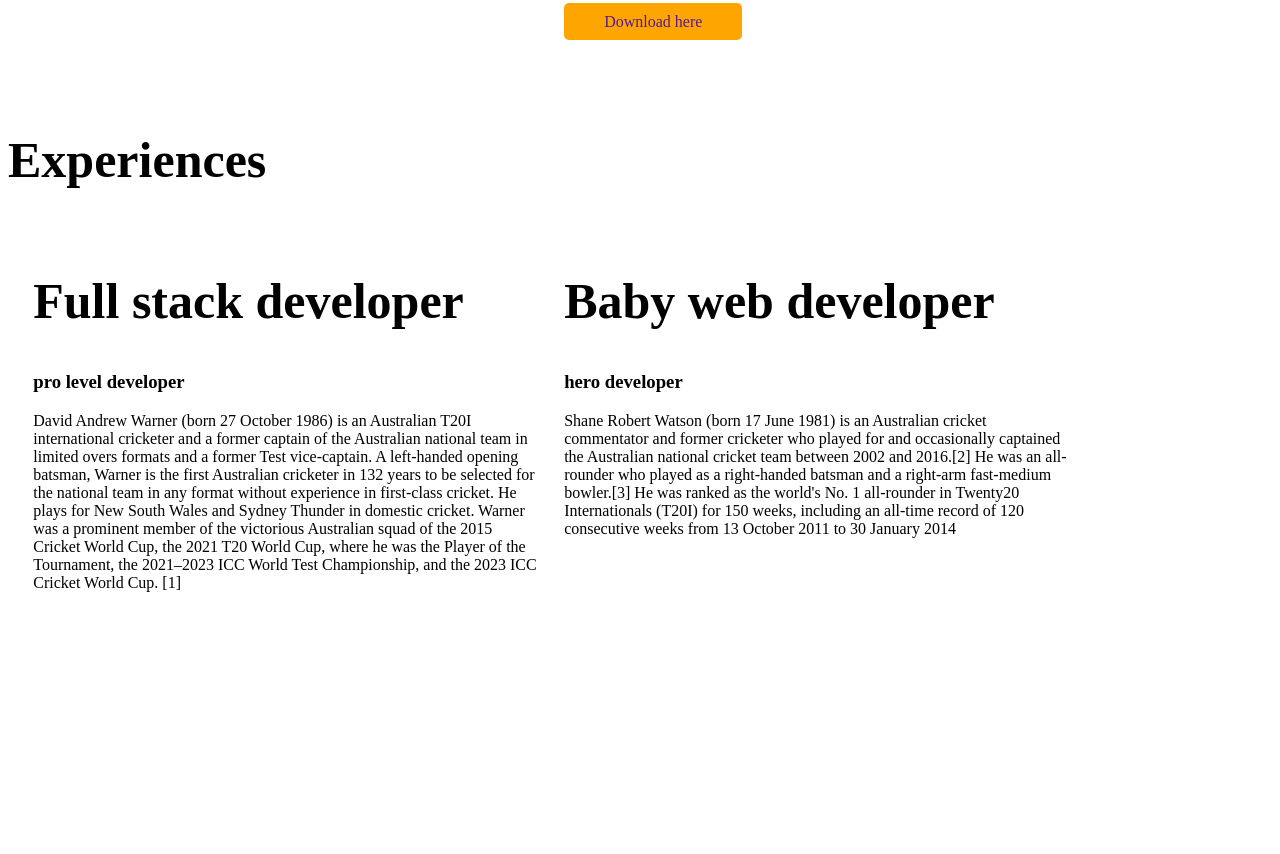
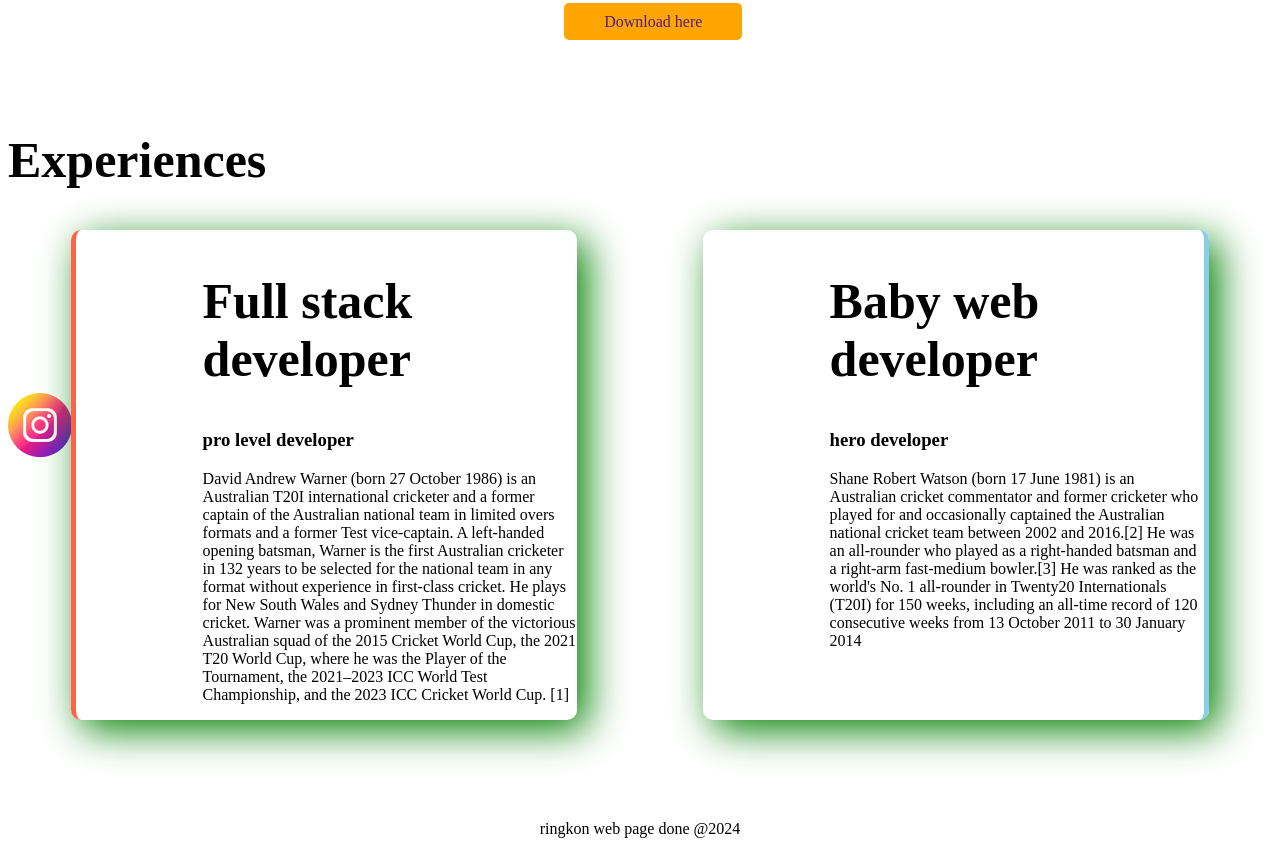
Before and after one commit to ringkonBarua/developer-protfolio, a plain HTML site: page index.html in a window 1280 px wide. Shown: the part 1156-2010 px from the top of the page. Before the commit the page ends 1864 px from the top, so only its background shows below. Drawn offline with Linux system fonts and the light colour scheme.

Commit message:
style border and added footer

```diff
--- a/index.html
+++ b/index.html
@@ -67,10 +67,10 @@
             <a class="link-button" target="_blank" href="">Download here</a>
         </div>
     </section>
-    <section class="experince-area">
+    <section class="experience-area">
         <h1>Experiences</h1>
         <div class="flexible-container">
-            <div class="half-width">
+            <div id="full-stack" class="experience-item">
                 <h1>Full stack developer</h1>
                 <h3>pro level developer</h3>
                 <p>David Andrew Warner (born 27 October 1986) is an Australian T20I international cricketer and a former
@@ -85,7 +85,7 @@
                     the
                     2021–2023 ICC World Test Championship, and the 2023 ICC Cricket World Cup. [1]</p>
             </div>
-            <div class="half-width">
+            <div id="baby-web" class="experience-item">
                 <h1>Baby web developer</h1>
                 <h3>hero developer</h3>
                 <p>Shane Robert Watson (born 17 June 1981) is an Australian cricket commentator and former cricketer who
@@ -100,5 +100,8 @@
         </div>
     </section>
 </body>
+<footer>
+    <p>ringkon web page done @2024</p>
+</footer>
 
 </html>
--- a/style.css
+++ b/style.css
@@ -31,3 +31,30 @@
     padding: 10px 40px;
     border-radius: 5px;
 }
+
+.experience-area {
+    background-image: url(images/Instagram.png);
+    background-repeat: no-repeat;
+    background-position: left;
+}
+
+.experience-item {
+    width: 40%;
+    margin-left: 5%;
+    margin-right: 5%;
+    padding-left: 10%;
+    box-shadow: 10px 10px 40px green;
+    border-radius: 10px;
+}
+
+#full-stack {
+    border-left: 5px solid tomato;
+}
+
+#baby-web {
+    border-right: 5px solid skyblue;
+}
+
+footer p {
+    text-align: center;
+}
```
